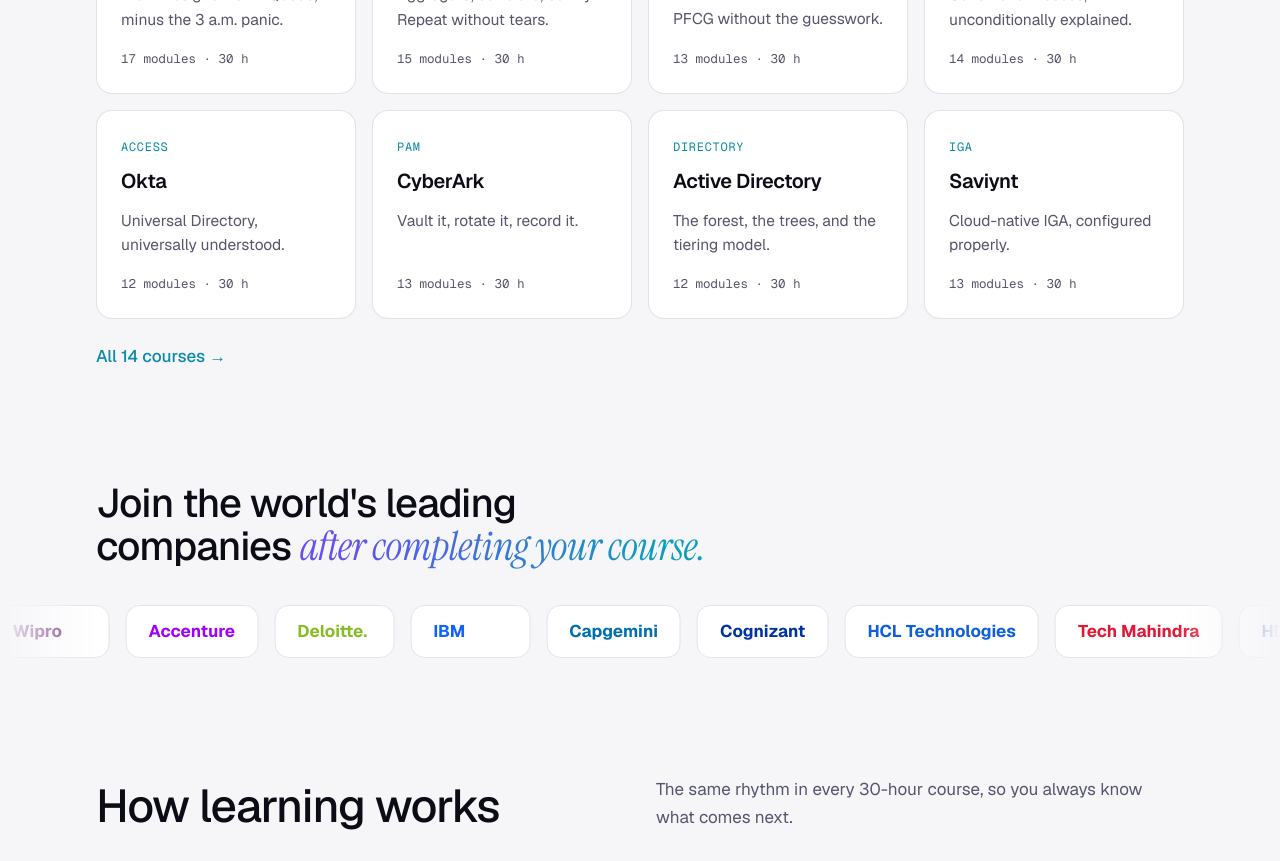
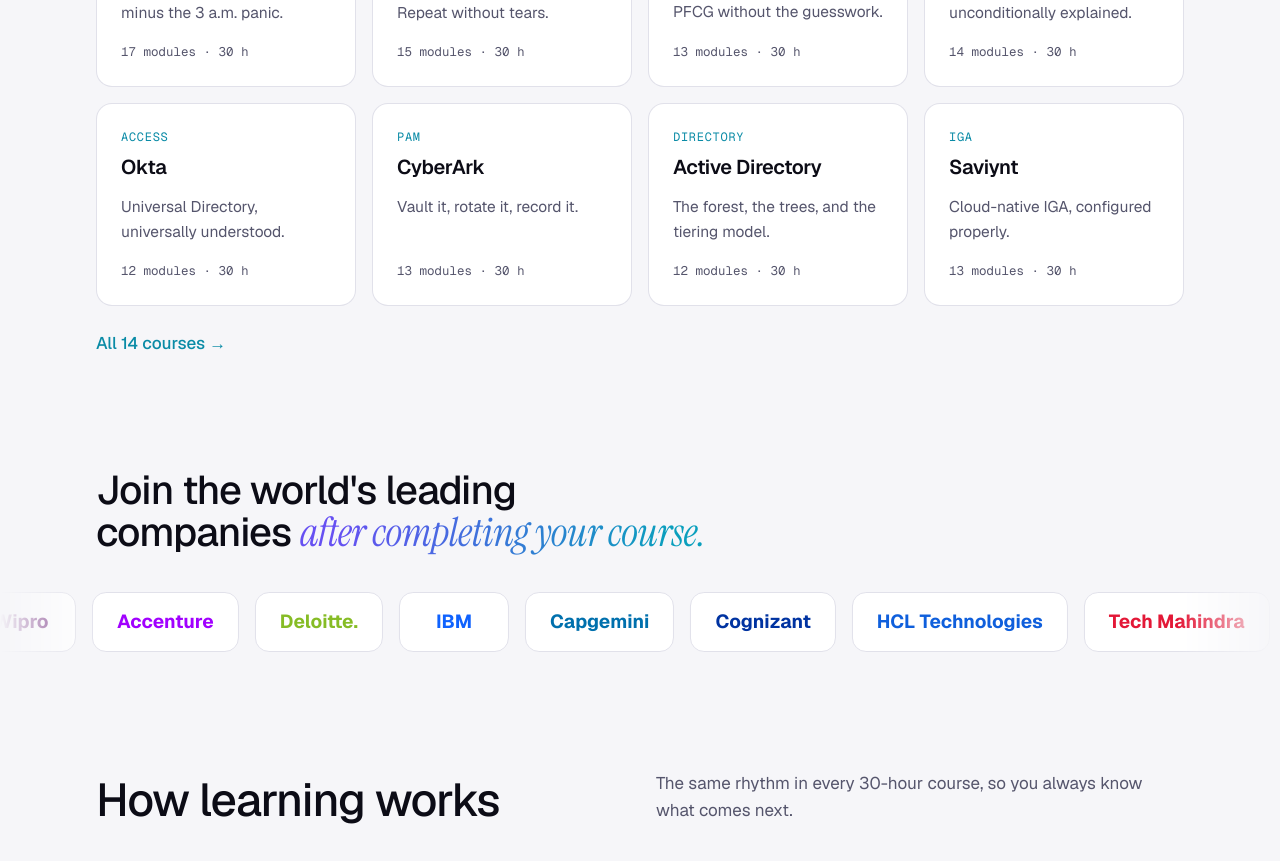
Before and after one commit to arku1812/IAMNerds, a Next.js app in the folder iamnerds-next/: page / in a window 1280 px wide. Shown: the part 1300-2161 px from the top of the page. Built offline with nearby package versions, Linux system fonts and the light colour scheme.

Commit message:
Company chips: single-line names

```diff
--- a/iamnerds-next/styles/globals.css
+++ b/iamnerds-next/styles/globals.css
@@ -399,7 +399,7 @@
 @media (max-width:640px){.legal-table thead{display:none}.legal-table tr{display:block;border-bottom:1px solid var(--line)}.legal-table td{display:block;border:0;padding:8px 14px}}
 
 /* Vendor logos and badges */
-.card-top{display:flex;align-items:center;justify-content:space-between;gap:var(--s3);min-height:26px}
+.card-top{display:flex;align-items:center;justify-content:space-between;gap:var(--s3)}
 .vendor-badge{font-family:var(--f-mono);font-size:11.5px;color:var(--fg);border:1px solid var(--line);border-radius:999px;padding:3px 10px;background:var(--ink);white-space:nowrap}
 .vendor-badge.big{font-size:13px;padding:6px 14px;background:var(--panel)}
 .vendor-logo{height:22px;width:auto;max-width:110px;object-fit:contain}
@@ -429,8 +429,8 @@
 .mq{margin-top:var(--s6);overflow:hidden;-webkit-mask-image:linear-gradient(90deg,transparent,#000 8%,#000 92%,transparent);mask-image:linear-gradient(90deg,transparent,#000 8%,#000 92%,transparent)}
 .mq-track{display:flex;gap:var(--s4);width:max-content;animation:mq 110s linear infinite;padding-block:6px}
 .mq:hover .mq-track{animation-play-state:paused}
-.mq-item{display:flex;flex-direction:column;justify-content:center;min-width:120px;padding:12px 22px;border:1px solid var(--line);border-radius:14px;background:var(--panel);white-space:nowrap}
-.mq-item b{font-family:var(--f-display);font-size:17px;font-weight:700;color:var(--fg)}
+.mq-item{display:flex;align-items:center;justify-content:center;min-width:110px;padding:14px 24px;border:1px solid var(--line);border-radius:14px;background:var(--panel);white-space:nowrap}
+.mq-item b{font-family:var(--f-display);font-size:19px;font-weight:700;color:var(--fg)}
 .mq-item small{font-size:12.5px;color:var(--muted)}
 @keyframes mq{to{transform:translateX(calc(-50% - var(--s4) / 2))}}
 @media (prefers-reduced-motion:reduce){.mq-track{animation:none;flex-wrap:wrap;width:auto;justify-content:center}.mq-track > :nth-child(n+33){display:none}.mq{-webkit-mask-image:none;mask-image:none}}
```
